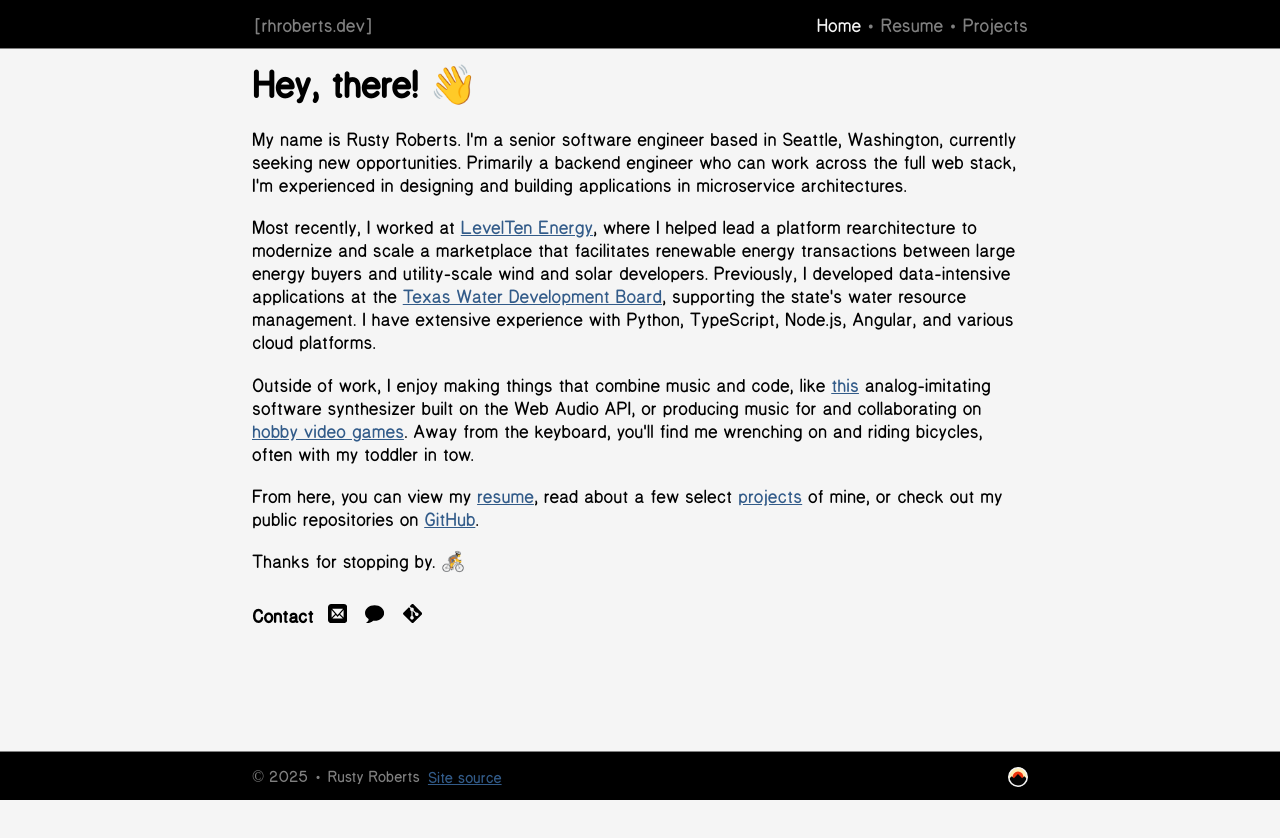
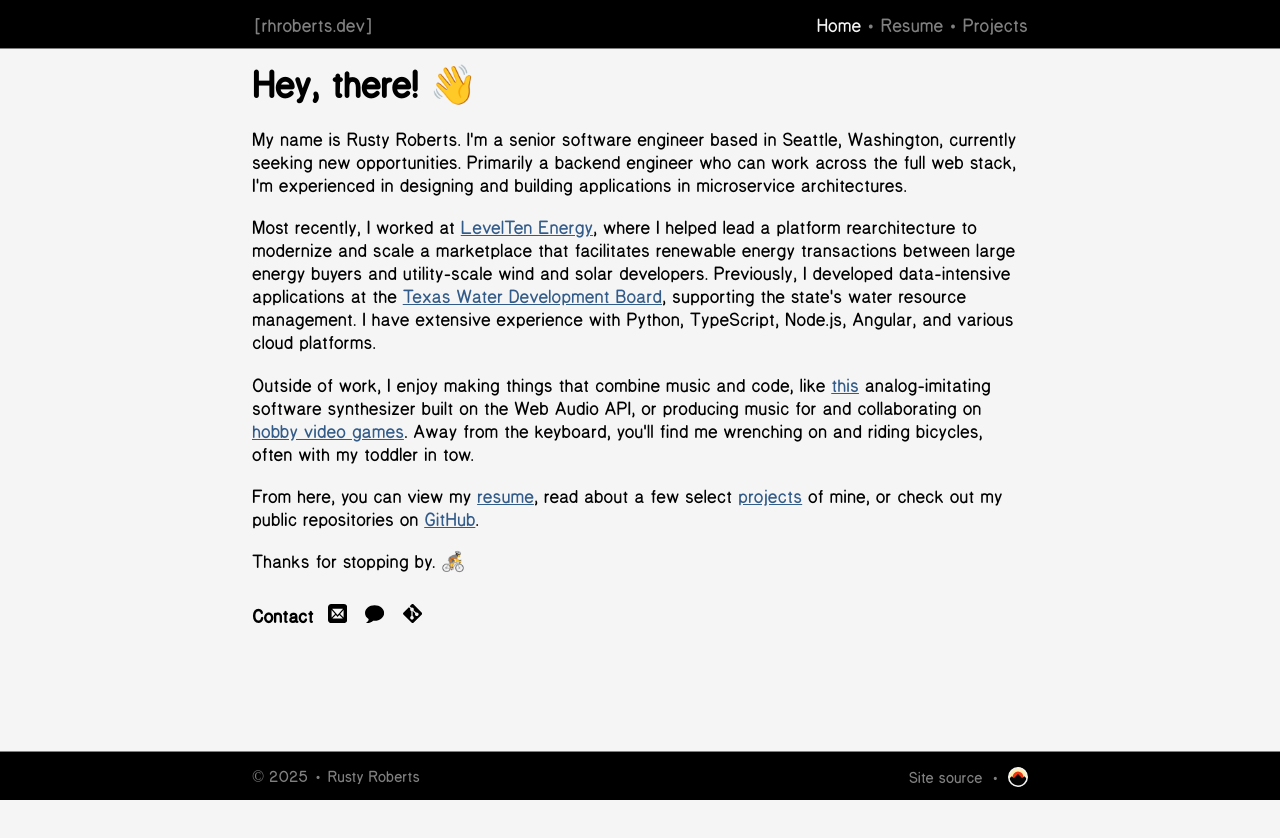
Before and after one commit to rhroberts/homepage, a React (Vite) app: page /#/ in a window 1280 px wide. Shown: the top 838 px of the page. Built offline with nearby package versions, Linux system fonts and the light colour scheme.

Commit message:
chore: footer tweaks

```diff
--- a/src/components/Footer.module.css
+++ b/src/components/Footer.module.css
@@ -30,8 +30,23 @@
   gap: 8px;
 }
 
+.footerRight {
+  display: flex;
+  align-items: center;
+  gap: 8px;
+}
+
 .footerText {
   white-space: nowrap;
+}
+
+.footerLink {
+  color: var(--inactive-color);
+  text-decoration: none;
+}
+
+.footerLink:hover {
+  color: var(--bg-color);
 }
 
 @media (max-width: 480px) {
--- a/src/components/Footer.tsx
+++ b/src/components/Footer.tsx
@@ -6,18 +6,21 @@ export default function Footer() {
       <footer className={styles.footer}>
         <div className={styles.footerContent}>
           <span className={styles.footerText}>© 2025 • Rusty Roberts</span>
+        </div>
+        <div className={styles.footerRight}>
           <a
             href="https://github.com/rhroberts/homepage"
             target="_blank"
             rel="noopener noreferrer"
-            className={styles.footerText}
+            className={`${styles.footerText} ${styles.footerLink}`}
           >
             Site source
           </a>
+          <span className={styles.footerText}>•</span>
+          <a href="#/" aria-label="Go to home page">
+            <img src="/icon_darkbg.svg" alt="Home" className={styles.favicon} />
+          </a>
         </div>
-        <a href="#/" aria-label="Go to home page">
-          <img src="/icon_darkbg.svg" alt="Home" className={styles.favicon} />
-        </a>
       </footer>
     </div>
   );
```
